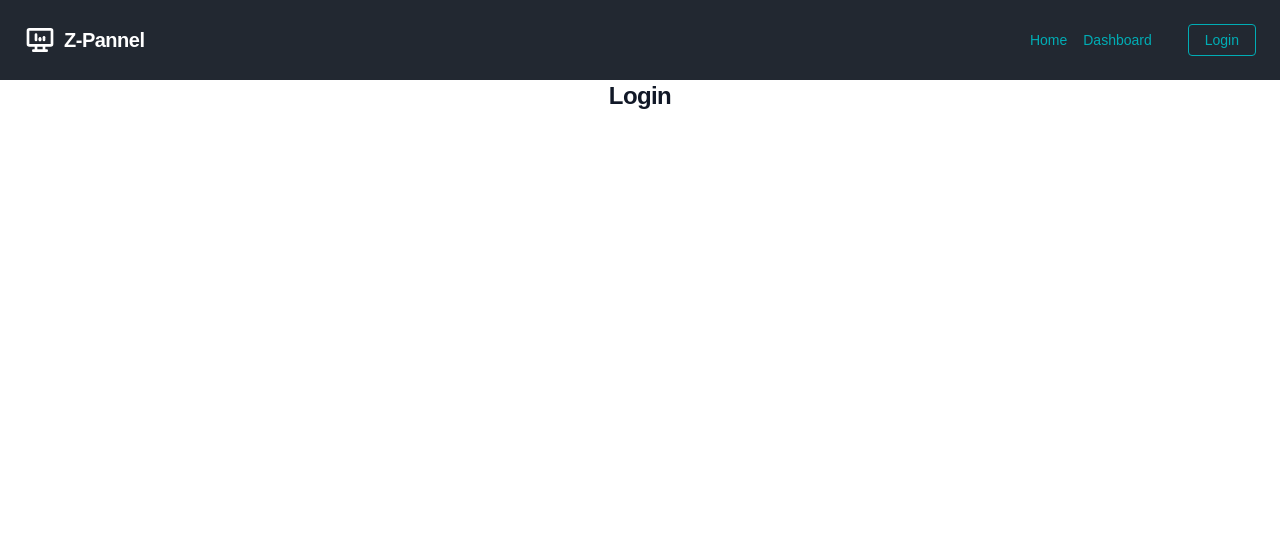
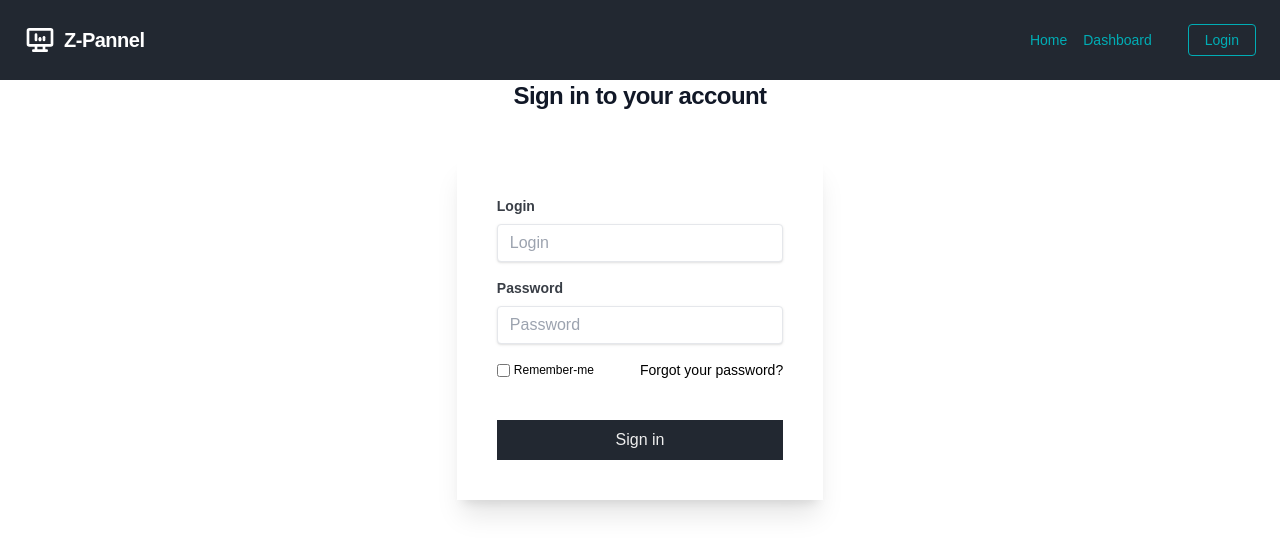
Before and after one commit to brenimsilva/zion-project-manager, a Next.js app in the folder z-pannel/: page /login in a window 1280 px wide. Shown: the top 554 px of the page. Built offline with nearby package versions, Linux system fonts and the light colour scheme.

Commit message:
[Feature]: Created Login Form

```diff
--- a/z-pannel/src/app/components/organisms/LoginForm.tsx
+++ b/z-pannel/src/app/components/organisms/LoginForm.tsx
@@ -2,7 +2,53 @@ import React from "react";
 import { useForm } from "react-hook-form";
 import { z } from "zod";
 import { zodResolver } from "@hookform/resolvers/zod";
+import Title from "../atoms/Title";
+import FormInput from "../atoms/FormInput";
+
+const loginSchema = z.object({
+  login: z.string().min(4).max(70),
+  password: z.string().min(4).max(70),
+  remember: z.boolean().default(false),
+});
+
+type loginType = z.infer<typeof loginSchema>;
 
 export default function LoginForm() {
-  return <div></div>;
+  const {
+    register,
+    handleSubmit,
+    formState: { errors },
+  } = useForm<loginType>();
+
+  function submitLogin(data: loginType) {
+    console.log(data);
+  }
+
+  return (
+    <div className="">
+      <form
+        onSubmit={handleSubmit(submitLogin)}
+        className="shadow shadow-xl p-10"
+      >
+        <FormInput text="Login" inputType="text" getInput={register("login")} />
+        <FormInput
+          inputType="password"
+          text="Password"
+          getInput={register("password")}
+        />
+        <div className="grid grid-cols-2">
+          <div className="flex items-center gap-1">
+            <input type="checkbox" className="" />
+            <p className="text-xs text-center">Remember-me</p>
+          </div>
+          <a className="text-sm" href="#">
+            Forgot your password?
+          </a>
+        </div>
+        <button className="bg-cDark hover:bg-cHL text-cWhite p-2 w-full mt-10">
+          Sign in
+        </button>
+      </form>
+    </div>
+  );
 }
--- a/z-pannel/src/app/login/page.tsx
+++ b/z-pannel/src/app/login/page.tsx
@@ -6,7 +6,7 @@ import LoginForm from "../components/organisms/LoginForm";
 export default function page() {
   return (
     <div className="flex flex-col items-center gap-10">
-      <Title text="Login" />
+      <Title text="Sign in to your account" />
       <LoginForm />
     </div>
   );
--- /dev/null
+++ b/z-pannel/src/app/store/auth-provider.tsx
@@ -0,0 +1,24 @@
+"use client";
+import React, { ReactNode, useState } from "react";
+import { createContext } from "react";
+
+type AuthContextType = {
+  isAuthenticated: boolean;
+};
+
+type props = {
+  children: ReactNode;
+};
+
+export const authContext = createContext({} as AuthContextType);
+
+export default function AuthProvider({ children }: props) {
+  const [isAuthenticated, setIsAuthenticated] = useState<boolean>(false);
+  async function signIn() {}
+
+  return (
+    <authContext.Provider value={{ isAuthenticated }}>
+      {children}
+    </authContext.Provider>
+  );
+}
--- a/z-pannel/src/app/store/user-provider.tsx
+++ b/z-pannel/src/app/store/user-provider.tsx
@@ -18,10 +18,7 @@ interface IUCProps {
   children: ReactNode;
 }
 
-export const userContext = createContext<IUserContext>({
-  user: defaultState,
-  setUser: () => {},
-});
+export const userContext = createContext<IUserContext>({} as IUserContext);
 
 export default function UserProvider({ children }: IUCProps) {
   const [user, setUser] = useState<IDiscordUser>(defaultState);
```
